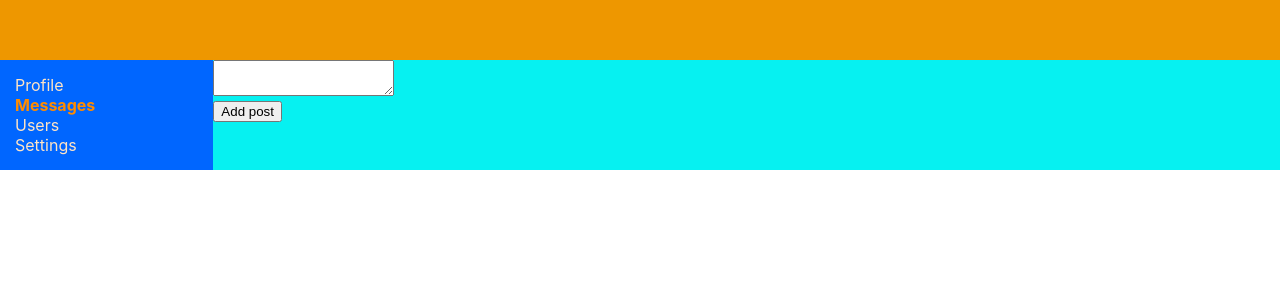
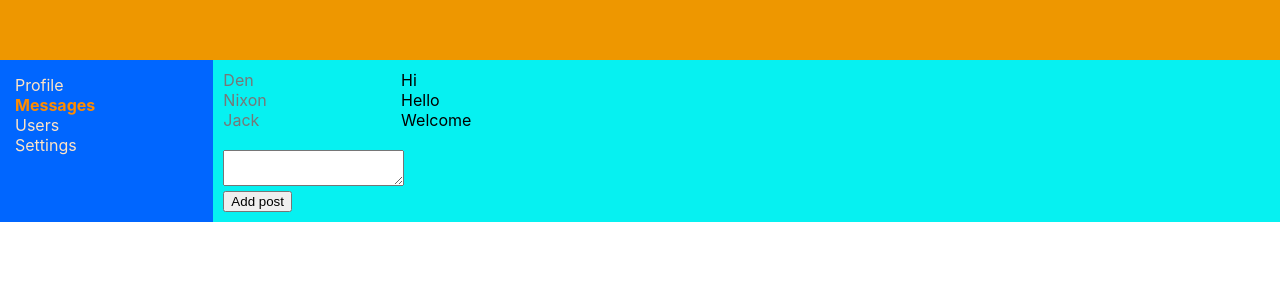
Before and after one commit to Oleg-Melnikow/social_network_lite, a React (Create React App) app: page /dialogs in a window 1280 px wide. Shown: the top 300 px of the page. Built offline with nearby package versions, Linux system fonts and the light colour scheme.

Commit message:
add Message and DialogItem components

```diff
--- /dev/null
+++ b/src/components/Dialogs/DialogItem/DialogItem.tsx
@@ -0,0 +1,11 @@
+import {NavLink} from "react-router-dom";
+import { DialogType } from "../../../redux/dialogsReducer";
+import style from "../Dialogs.module.css";
+
+export function DialogItem(props: DialogType) {
+    return (
+        <div className={style.dialog}>
+            <NavLink to={`/dialogs/${props.id}`}>{props.name}</NavLink>
+        </div>
+    )
+}
--- /dev/null
+++ b/src/components/Dialogs/Dialogs.module.css
@@ -0,0 +1,18 @@
+.dialogs{
+    display: grid;
+    grid-template-columns: 2fr 10fr;
+}
+
+.dialogsItem, .messages{
+    padding: 10px;
+}
+
+.dialog a{
+    text-decoration: none;
+    color: #777777;
+}
+
+.active{
+    color: darkorange;
+    font-weight: bold;
+}
--- a/src/components/Dialogs/Dialogs.tsx
+++ b/src/components/Dialogs/Dialogs.tsx
@@ -1,9 +1,14 @@
 import React, {ChangeEvent} from "react";
+import style from "./Dialogs.module.css";
 import {addMessage, DialogsPageType, onMessageChange} from "../../redux/dialogsReducer";
 import {AppStateType} from "../../redux/store";
 import {connect} from "react-redux";
+import {DialogItem} from "./DialogItem/DialogItem";
+import {Message} from "./Message/Message";
 
 const Dialogs = (props: DialogsPropsType) => {
+
+    const {dialogsPage} = props
 
     const onChangeMessageHandler = (event: ChangeEvent<HTMLTextAreaElement>) => {
         props.onMessageChange(event.currentTarget.value)
@@ -11,13 +16,23 @@ const Dialogs = (props: DialogsPropsType) => {
 
     return (
         <div>
-            <div>
+            <div className={style.dialogs}>
+                <div className={style.dialogsItem}>
+                    {dialogsPage.dialogs.map(dialogs => <DialogItem key={dialogs.id} name={dialogs.name} id={dialogs.id}/>)}
+                </div>
+                <div className={style.messages}>
+                    {dialogsPage.messages.map(m => <Message key={m.id} id={m.id} message={m.message}/>)}
+                </div>
+            </div>
+            <div className={style.dialogsItem}>
+                <div>
                 <textarea value={props.dialogsPage.newMessageBody}
                           onChange={onChangeMessageHandler}
                           name="post" id="newPost"/>
-            </div>
-            <div>
-                <button onClick={props.addMessage}>Add post</button>
+                </div>
+                <div>
+                    <button onClick={props.addMessage}>Add post</button>
+                </div>
             </div>
         </div>
     )
--- /dev/null
+++ b/src/components/Dialogs/Message/Message.tsx
@@ -0,0 +1,10 @@
+import React from "react";
+import { MessageType } from "../../../redux/dialogsReducer";
+import style from "../Dialogs.module.css";
+
+
+export function Message(props: MessageType){
+    return (
+        <div className={style.message}>{props.message}</div>
+    )
+}
```
